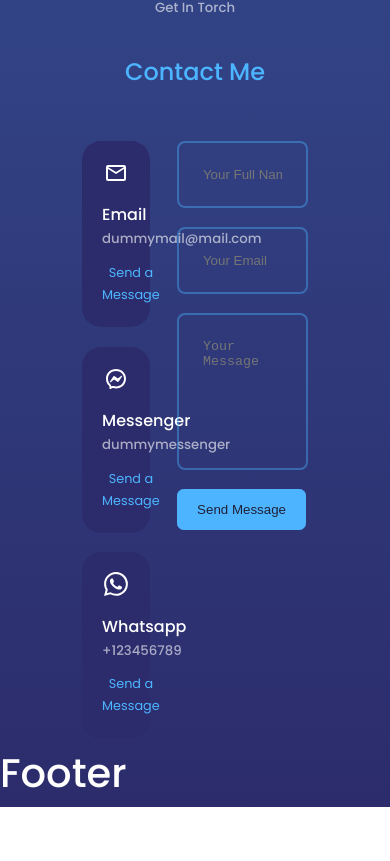
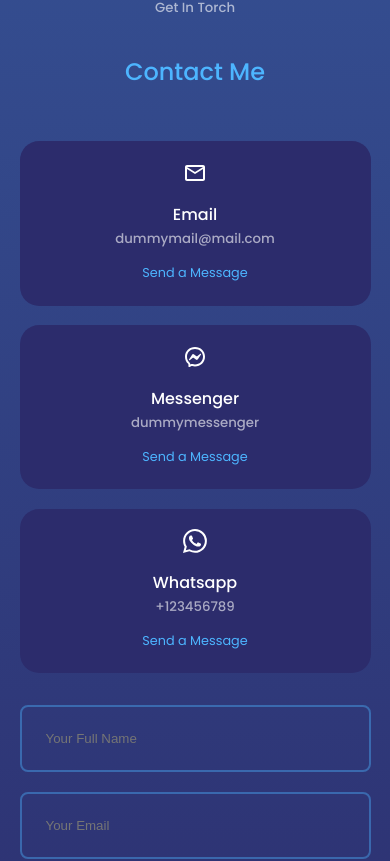
Before and after one commit to AlexMarquesAlves/react_portfolio_from_scratch, a React (Create React App) app: page / in a window 390 px wide. Shown: the part 8737-9598 px from the top of the page. Before the commit the page ends 9544 px from the top, so only its background shows below. Built offline with nearby package versions, Linux system fonts and the light colour scheme.

Commit message:
📜Feat: Form Submission using EmailJS

```diff
--- a/package.json
+++ b/package.json
@@ -6,6 +6,7 @@
     "@testing-library/jest-dom": "^5.16.2",
     "@testing-library/react": "^12.1.3",
     "@testing-library/user-event": "^13.5.0",
+    "emailjs-com": "^3.2.0",
     "react": "^17.0.2",
     "react-dom": "^17.0.2",
     "react-icons": "^4.3.1",
--- a/src/components/Contact/index.jsx
+++ b/src/components/Contact/index.jsx
@@ -1,11 +1,31 @@
 import React from "react";
 import "./styles.css";
+
 // React icons imports
 import { MdOutlineMail } from "react-icons/md";
 import { RiMessengerLine } from "react-icons/ri";
 import { BsWhatsapp } from "react-icons/bs";
 
+// Email js required
+import { useRef } from "react";
+import emailjs from "emailjs-com";
+
 const Contact = () => {
+  const form = useRef();
+
+  const sendEmail = (e) => {
+    e.preventDefault();
+
+    emailjs.sendForm(
+      "service_sbin7xj",
+      "template_qkczquf",
+      form.current,
+      "31ndjHOhKJM7XMwZU"
+    );
+
+    e.target.reset();
+  };
+
   return (
     <section id="contact">
       <h5>Get In Torch</h5>
@@ -47,7 +67,7 @@
           </article>
         </div>
         {/* END of Contact options */}
-        <form action="">
+        <form ref={form} onSubmit={sendEmail}>
           <input
             type="text"
             name="name"
--- a/src/components/Contact/styles.css
+++ b/src/components/Contact/styles.css
@@ -56,3 +56,20 @@
   resize: none;
   color: var(--color-white);
 }
+
+/* ======================MEDIA QUERIES (MEDIUM DEVICES)====================== */
+
+@media screen and (max-width: 1024px) {
+  .container.contact__container {
+    grid-template-columns: repeat(1, 1fr);
+    gap: 2rem;
+  }
+}
+
+/* ======================MEDIA QUERIES (SMALL DEVICES)====================== */
+
+@media screen and (max-width: 600px) {
+  .container.contact__container {
+    width: var(--container-width-sm);
+  }
+}
```
Also changed, not shown: 1 other file (tests, documents, lock files or other folders).
